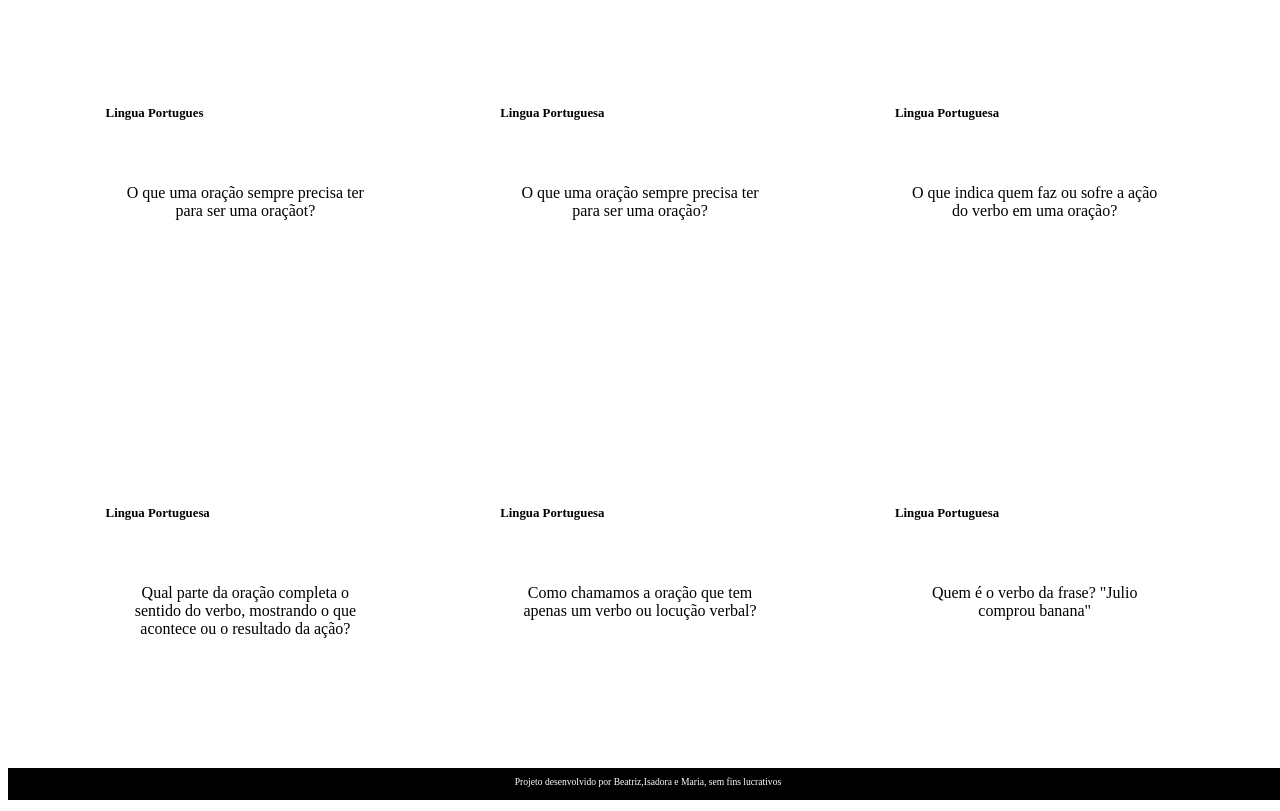
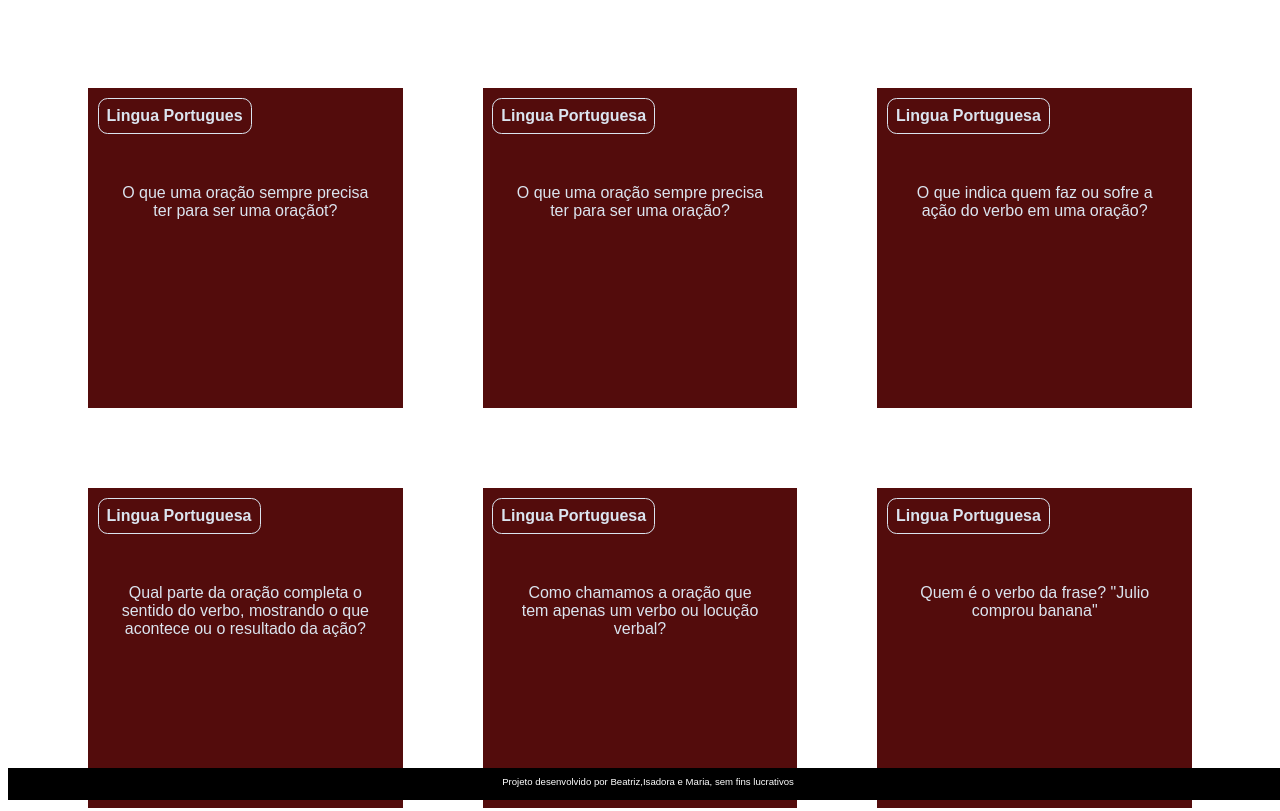
Before and after one commit to valentrimbeatriz/flashcard, a plain HTML site: page index.html in a window 1280 px wide. Shown: the top 811 px of the page. Drawn offline with Linux system fonts and the light colour scheme.

Commit message:
Update style.css

```diff
--- a/assets/style.css
+++ b/assets/style.css
@@ -1,12 +1,12 @@
-root {
+:root {
     --text-color: #DBE4EF;
-    --card-front-color:rgb(83, 12, 12);
-    --card-back-color:rgb(182, 82, 82);
+    --card-front-color: rgb(83, 12, 12);
+    --card-back-color: rgb(182, 82, 82);
 }
 
 body {
     background: url('img/bg-desktop.webp');
-    font-family: Bai Jamjuree;
+    font-family: Bai Jamjuree, sans-serif;
 }
 
 #container {
@@ -18,19 +18,20 @@ body {
 }
 
 .cartao {
-    margin: 1rem 1rem;
+    margin: 1rem;
     height: 20rem;
     flex-grow: 1;
     flex-basis: calc(33% - 6rem);
+    perspective: 1000px;
 }
 
 .cartao__conteudo {
     background-color: var(--card-front-color);
     text-align: center;
-    /* background-color: aquamarine; */
     height: 100%;
     transform-style: preserve-3d;
     transition: transform 300ms ease-in-out;
+    position: relative;
 }
 
 .cartao__conteudo h3 {
@@ -41,14 +42,13 @@ body {
     position: absolute;
     margin: 0.6rem;
     border-radius: 0.6rem;
-    font-size: 1vw;
+    font-size: 1rem;
     backface-visibility: hidden;
 }
 
 .cartao__conteudo p {
-    margin-top: 1rem;
+    margin-top: 4rem;
     padding: 2rem;
-    margin-top: 4rem;
 }
 
 .cartao__conteudo__pergunta p {
@@ -61,32 +61,24 @@ body {
     font-weight: 700;
 }
 
-.cartao:hover .cartao__conteudo {
-    transform: rotateY(180deg);
-}
-
 .cartao__conteudo__pergunta,
 .cartao__conteudo__resposta {
     backface-visibility: hidden;
     position: absolute;
     height: 100%;
     width: 100%;
+    top: 0;
+    left: 0;
 }
 
 .cartao__conteudo__resposta {
     transform: rotateY(180deg);
 }
 
-
-
-
-
-
-
-
-
-
-
+/* Virar ao clicar */
+.cartao.active .cartao__conteudo {
+    transform: rotateY(180deg);
+}
 
 footer {
     background-color: black;
```
